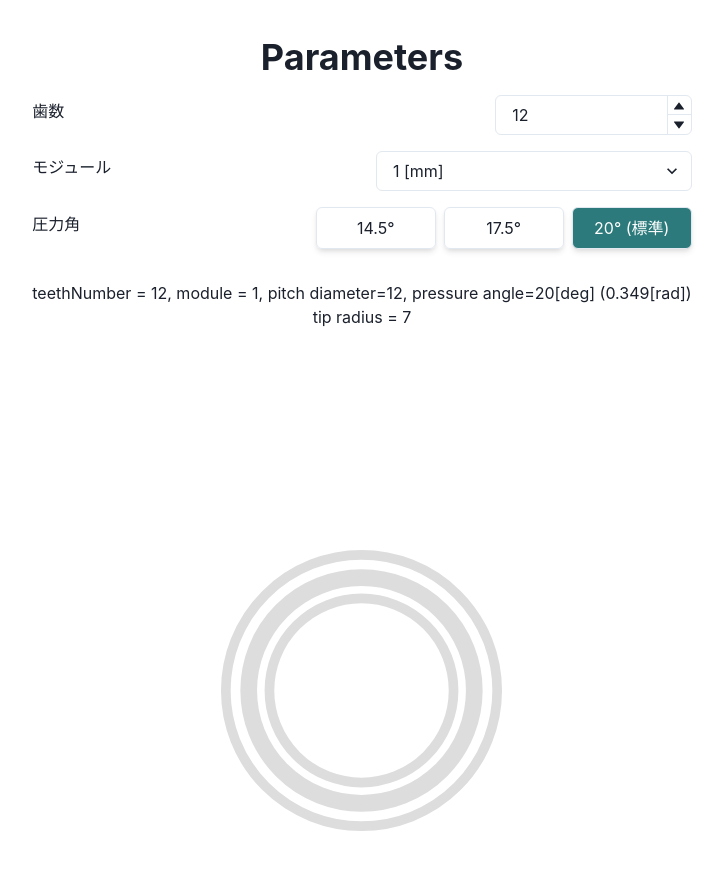
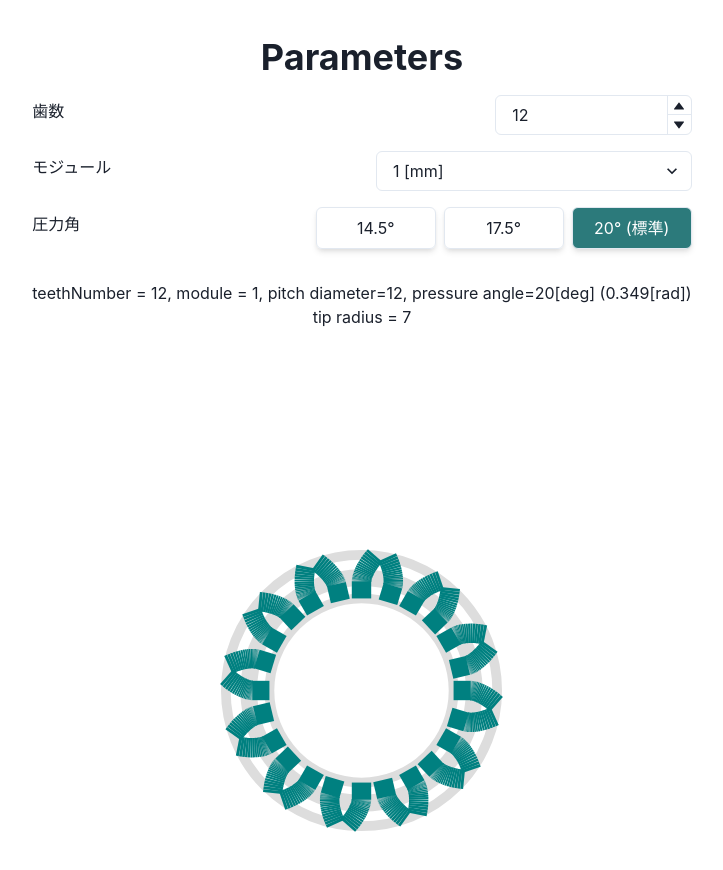
Before and after one commit to sw1227/gear-svg, a React (Vite) app: page / in a window 1280 px wide. Shown: the top 870 px of the page, without its empty margins (278-1001 px from the left). Built offline with nearby package versions, Linux system fonts and the light colour scheme.

Commit message:
feat: draw involute

```diff
--- a/src/App.tsx
+++ b/src/App.tsx
@@ -15,11 +15,16 @@ import {
   baseRadiusState,
   tipRadiusState,
   rootRadiusState,
+  maxInvoluteAngleState,
 } from './recoil'
+
+// Involute function (angle: radian)
+const invloluteFunc = (angle: number) => Math.tan(angle) - angle
 
 
 const App: FC = () => {
   const SVG_MARGIN = 10
+  const INVOLUTE_RESOLUTION = 20
 
   const [teethNumber, setTeethNumber] = useRecoilState(teethNumberState)
   const [module, setModule] = useRecoilState(moduleState)
@@ -30,6 +35,7 @@ const App: FC = () => {
   const baseRadius = useRecoilValue(baseRadiusState)
   const tipRadius = useRecoilValue(tipRadiusState)
   const rootRadius = useRecoilValue(rootRadiusState)
+  const maxInvoluteAngle = useRecoilValue(maxInvoluteAngleState)
 
   // svg size
   const [svgSize, setSvgSize] = useState<number>(0);
@@ -76,10 +82,83 @@ const App: FC = () => {
             height={svgSize}
             viewBox={`-${tipRadius + SVG_MARGIN} -${tipRadius + SVG_MARGIN} ${(tipRadius + SVG_MARGIN) * 2} ${(tipRadius + SVG_MARGIN) * 2}`}
           >
+            {/* Circles */}
             <circle cx="0" cy="0" r={tipRadius} fill="none" stroke="#ddd" strokeWidth={0.5} />
             <circle cx="0" cy="0" r={pitchRadius} fill="none" stroke="#ddd" strokeWidth={0.5} />
             <circle cx="0" cy="0" r={baseRadius} fill="none" stroke="#ddd" strokeWidth={0.5} />
             <circle cx="0" cy="0" r={rootRadius} fill="none" stroke="#ddd" strokeWidth={0.5} />
+            {/* Involute */}
+            {Array.from({ length: teethNumber }, (_, i) => {
+              const offsetAngle = 2 * Math.PI * i / teethNumber
+              return (
+                <g>
+                  {/* root */}
+                  <line
+                    x1={rootRadius * Math.cos(offsetAngle)}
+                    y1={rootRadius * Math.sin(offsetAngle)}
+                    x2={baseRadius * Math.cos(offsetAngle)}
+                    y2={baseRadius * Math.sin(offsetAngle)}
+                    stroke="teal"
+                    strokeWidth={1}
+                    key={`root_${i}`}
+                  />
+                  {/* involute */}
+                  {
+                    Array.from({ length: INVOLUTE_RESOLUTION }, (_, j) => {
+                      const angle = j * maxInvoluteAngle / INVOLUTE_RESOLUTION
+                      const nextAngle = (j + 1) * maxInvoluteAngle / INVOLUTE_RESOLUTION
+                      return (
+                        <line
+                          x1={baseRadius * (Math.cos(angle + offsetAngle) + angle * Math.sin(angle + offsetAngle))}
+                          y1={baseRadius * (Math.sin(angle + offsetAngle) - angle * Math.cos(angle + offsetAngle))}
+                          x2={baseRadius * (Math.cos(nextAngle + offsetAngle) + nextAngle * Math.sin(nextAngle + offsetAngle))}
+                          y2={baseRadius * (Math.sin(nextAngle + offsetAngle) - nextAngle * Math.cos(nextAngle + offsetAngle))}
+                          stroke="teal"
+                          strokeWidth={1}
+                          key={`involute_${i}_${j}`}
+                        />
+                      )
+                    })
+                  }
+                </g>
+              )
+            })}
+            {/* Involute (another side) */}
+            {Array.from({ length: teethNumber }, (_, i) => {
+              const offsetAngle = Math.PI * (2 * i + 1) / teethNumber + 2 * invloluteFunc(pressureAngle)
+              return (
+                <g>
+                  {/* root */}
+                  <line
+                    x1={rootRadius * Math.cos(offsetAngle)}
+                    y1={rootRadius * Math.sin(offsetAngle)}
+                    x2={baseRadius * Math.cos(offsetAngle)}
+                    y2={baseRadius * Math.sin(offsetAngle)}
+                    stroke="teal"
+                    strokeWidth={1}
+                    key={`root_${i}`}
+                  />
+                  {/* involute */}
+                  {
+                    Array.from({ length: INVOLUTE_RESOLUTION }, (_, j) => {
+                      const angle = j * maxInvoluteAngle / INVOLUTE_RESOLUTION
+                      const nextAngle = (j + 1) * maxInvoluteAngle / INVOLUTE_RESOLUTION
+                      return (
+                        <line
+                          x1={baseRadius * (Math.cos(offsetAngle - angle) - angle * Math.sin(offsetAngle - angle))}
+                          y1={baseRadius * (Math.sin(offsetAngle - angle) + angle * Math.cos(offsetAngle - angle))}
+                          x2={baseRadius * (Math.cos(offsetAngle - nextAngle) - nextAngle * Math.sin(offsetAngle - nextAngle))}
+                          y2={baseRadius * (Math.sin(offsetAngle - nextAngle) + nextAngle * Math.cos(offsetAngle - nextAngle))}
+                          stroke="teal"
+                          strokeWidth={1}
+                          key={`involute_${i}_${j}`}
+                        />
+                      )
+                    })
+                  }
+                </g>
+              )
+            })}
           </svg>
         </Box>
       </Box>
--- a/src/recoil/index.ts
+++ b/src/recoil/index.ts
@@ -6,4 +6,5 @@ export {
   baseRadiusState,
   tipRadiusState,
   rootRadiusState,
+  maxInvoluteAngleState,
 } from './selectors'
--- a/src/recoil/selectors.ts
+++ b/src/recoil/selectors.ts
@@ -53,3 +53,13 @@ export const rootRadiusState = selector<number>({
     return get(pitchRadiusState) - 1.25 * get(moduleState)
   }
 })
+
+// Maximum angle of involute curve (at tip circle) [rad]
+export const maxInvoluteAngleState = selector<number>({
+  key: 'maxInvoluteAngleState',
+  get: ({ get }) => {
+    const tipRadius = get(tipRadiusState)
+    const baseRadius = get(baseRadiusState)
+    return Math.sqrt(tipRadius ** 2 - baseRadius ** 2) / baseRadius
+  }
+})
```
